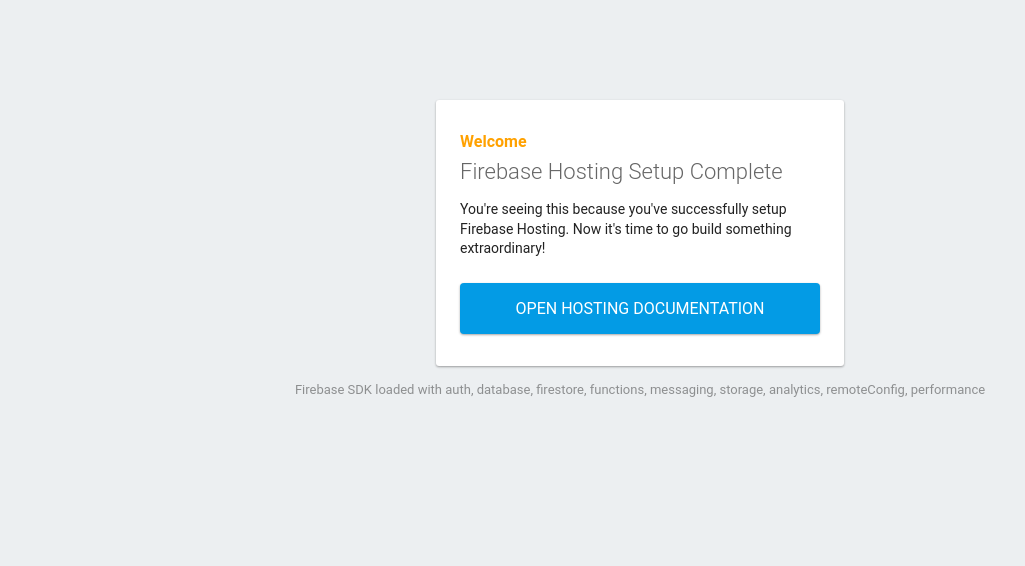
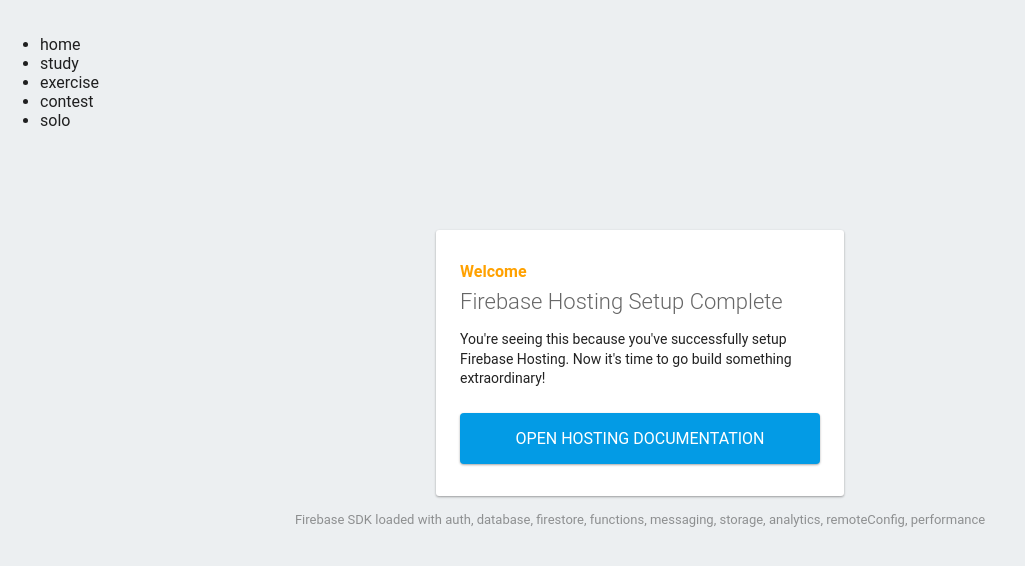
Before and after one commit to PNM-nasa/nasagame.web.app, a plain HTML site: page public/index.html in a window 1280 px wide. Shown: the whole page, without its empty margins (0-1025 px from the left). Drawn offline with Linux system fonts and the light colour scheme; some packages are replaced by stand-ins of ours.

Commit message:
you can see me?

```diff
--- a/public/index.html
+++ b/public/index.html
@@ -39,6 +39,16 @@
     </style>
   </head>
   <body>
+    <nav>
+      <img src="" alt="">
+      <ul>
+        <li>home</li>
+        <li>study</li>
+        <li>exercise</li>
+        <li>contest</li>
+        <li>solo</li>
+      </ul>
+    </nav>
     <div id="message">
       <h2>Welcome</h2>
       <h1>Firebase Hosting Setup Complete</h1>
```
